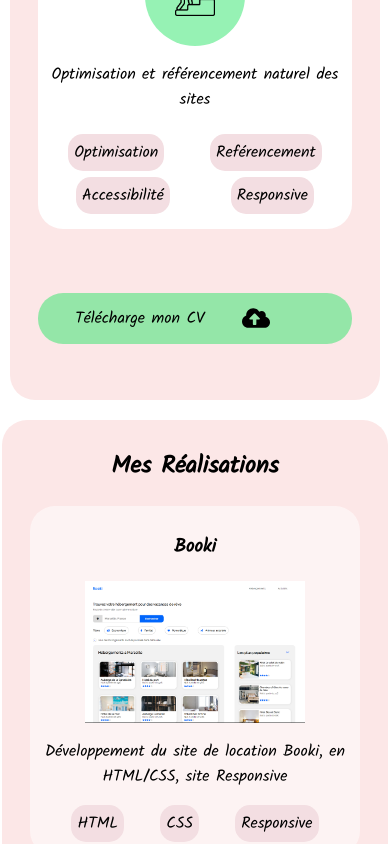
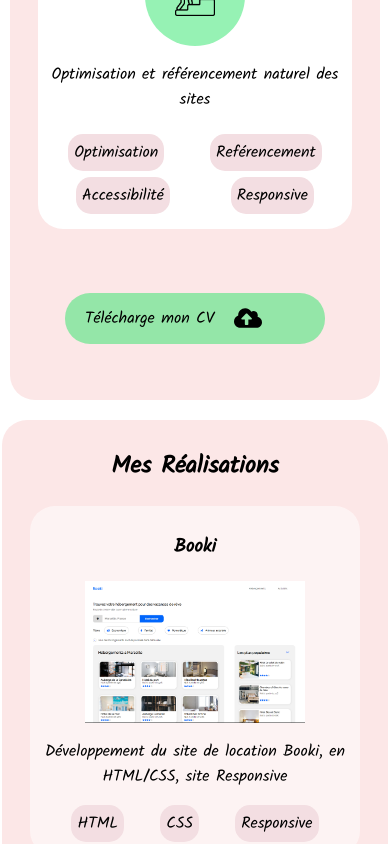
Before and after one commit to Equinoxya/PortefolioP8, a React (Create React App) app: page / in a window 390 px wide. Shown: the part 2810-3654 px from the top of the page. Built offline with nearby package versions, Linux system fonts and the light colour scheme.

Commit message:
probleme taille

```diff
--- a/src/components/styles/competences.css
+++ b/src/components/styles/competences.css
@@ -60,7 +60,7 @@
         flex-direction: column;
     }
     .button{
-        width: 85%;
+        width: 70%;
     }
     .block-comp h1{
         text-align: center;
```
